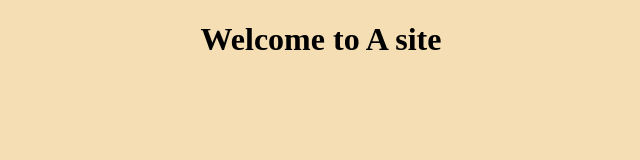
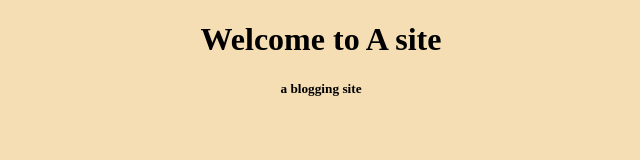
Before and after one commit to amandope/aman-coder, a plain HTML site: page index.html in a window 1280 px wide. Shown: the full height of the page, 319-959 px from the left. Drawn offline with Linux system fonts and the light colour scheme.

Commit message:
Update index.html

```diff
--- a/index.html
+++ b/index.html
@@ -9,5 +9,6 @@
 </head>
 <body>
     <center><h1>Welcome to A site</h1></center>
+    <center><h5>a blogging site</h5></center>
 </body>
 </html>
```
